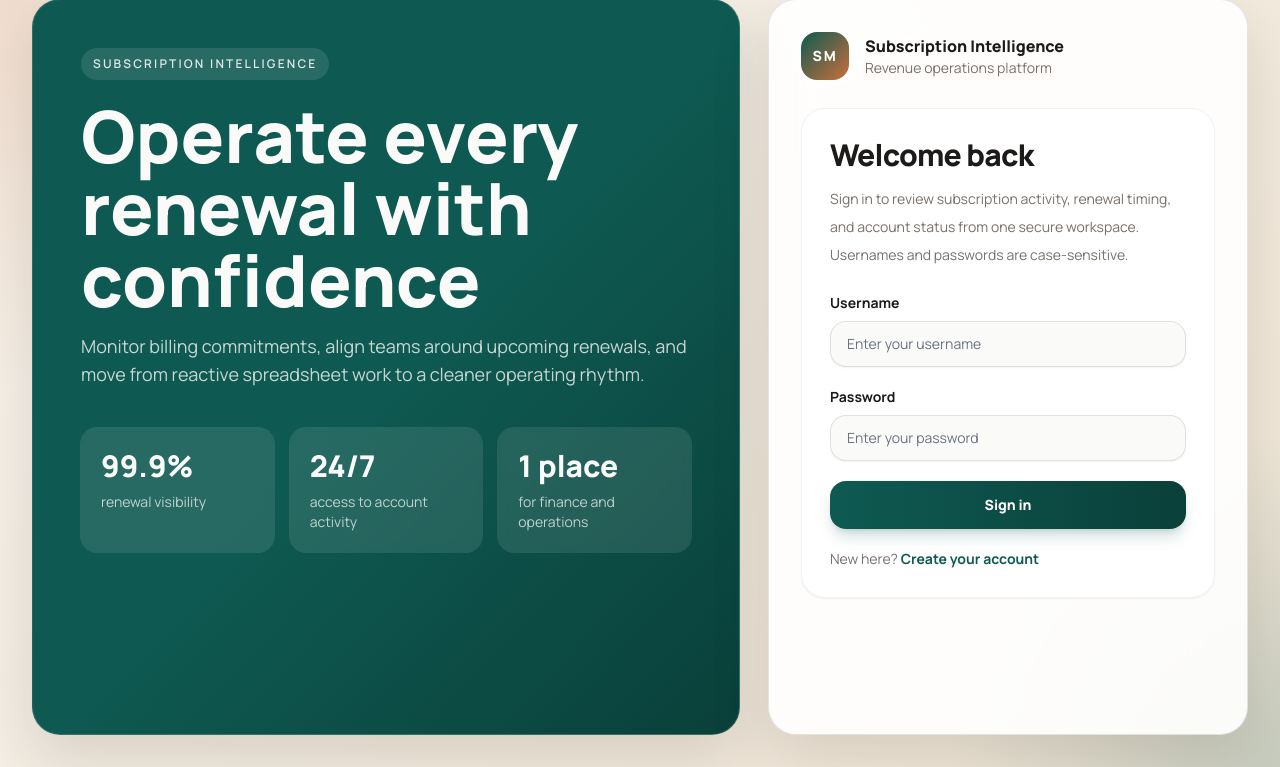
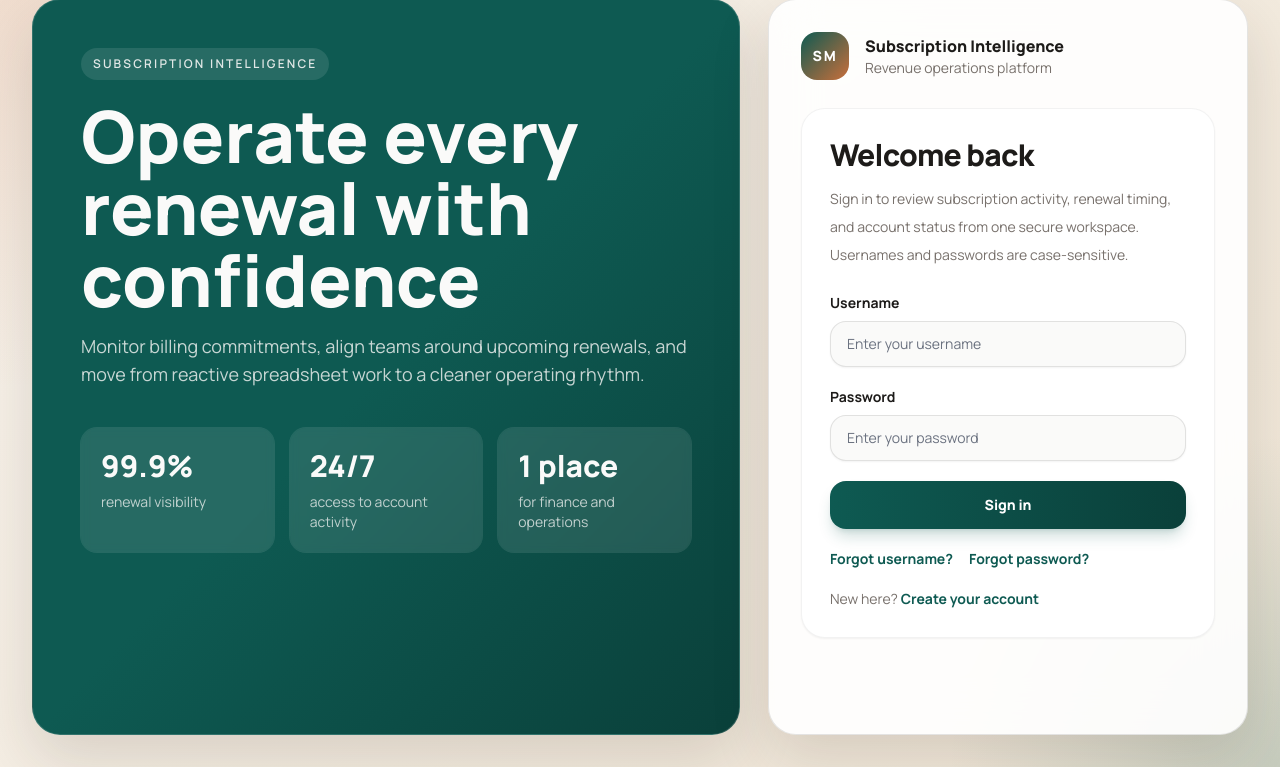
Before and after one commit to raymansarowa976/Subscription-Intelligence, a Django app: page /accounts/login/ in a window 1280 px wide. Shown: the part 33-800 px from the top of the page. Run offline with Django 5.2, Linux system fonts and the light colour scheme; some libraries are stand-ins or nearby versions.

Commit message:
login page updated with redirects to new pages

```diff
--- a/templates/registration/login.html
+++ b/templates/registration/login.html
@@ -54,6 +54,11 @@
         <button class="inline-flex w-full items-center justify-center rounded-2xl bg-gradient-to-r from-pine to-pineDeep px-5 py-3.5 text-sm font-extrabold text-white shadow-lg shadow-pine/20 transition hover:-translate-y-0.5" type="submit">Sign in</button>
     </form>
 
+    <div class="mt-5 flex flex-wrap gap-x-4 gap-y-2 text-sm">
+        <a class="font-bold text-pine hover:text-pineDeep" href="{% url 'accounts:forgot_username' %}">Forgot username?</a>
+        <a class="font-bold text-pine hover:text-pineDeep" href="{% url 'accounts:forgot_password' %}">Forgot password?</a>
+    </div>
+
     <p class="mt-5 text-sm text-stone-500">New here? <a class="font-bold text-pine hover:text-pineDeep" href="{% url 'accounts:signup' %}">Create your account</a></p>
 </div>
 {% endblock %}
```
